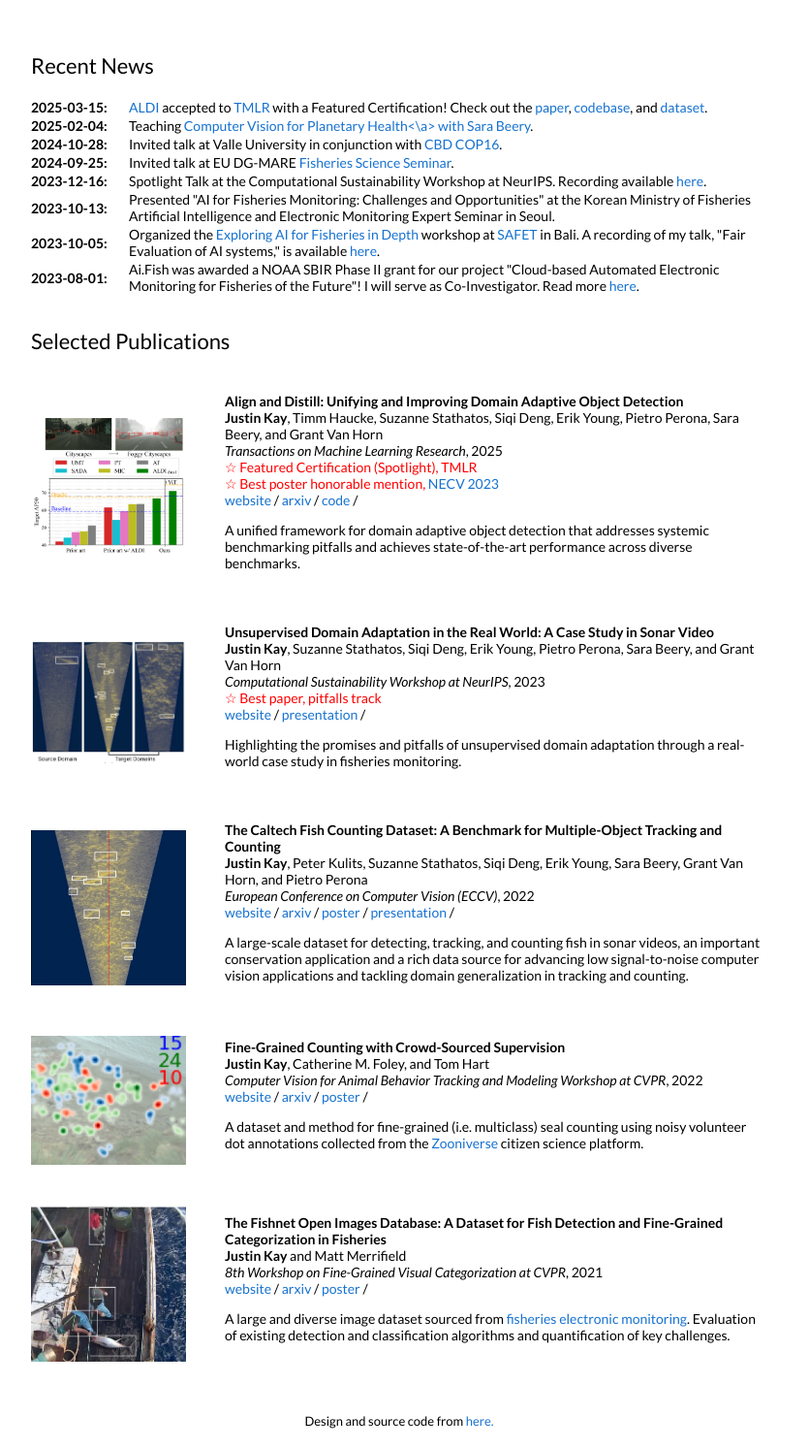
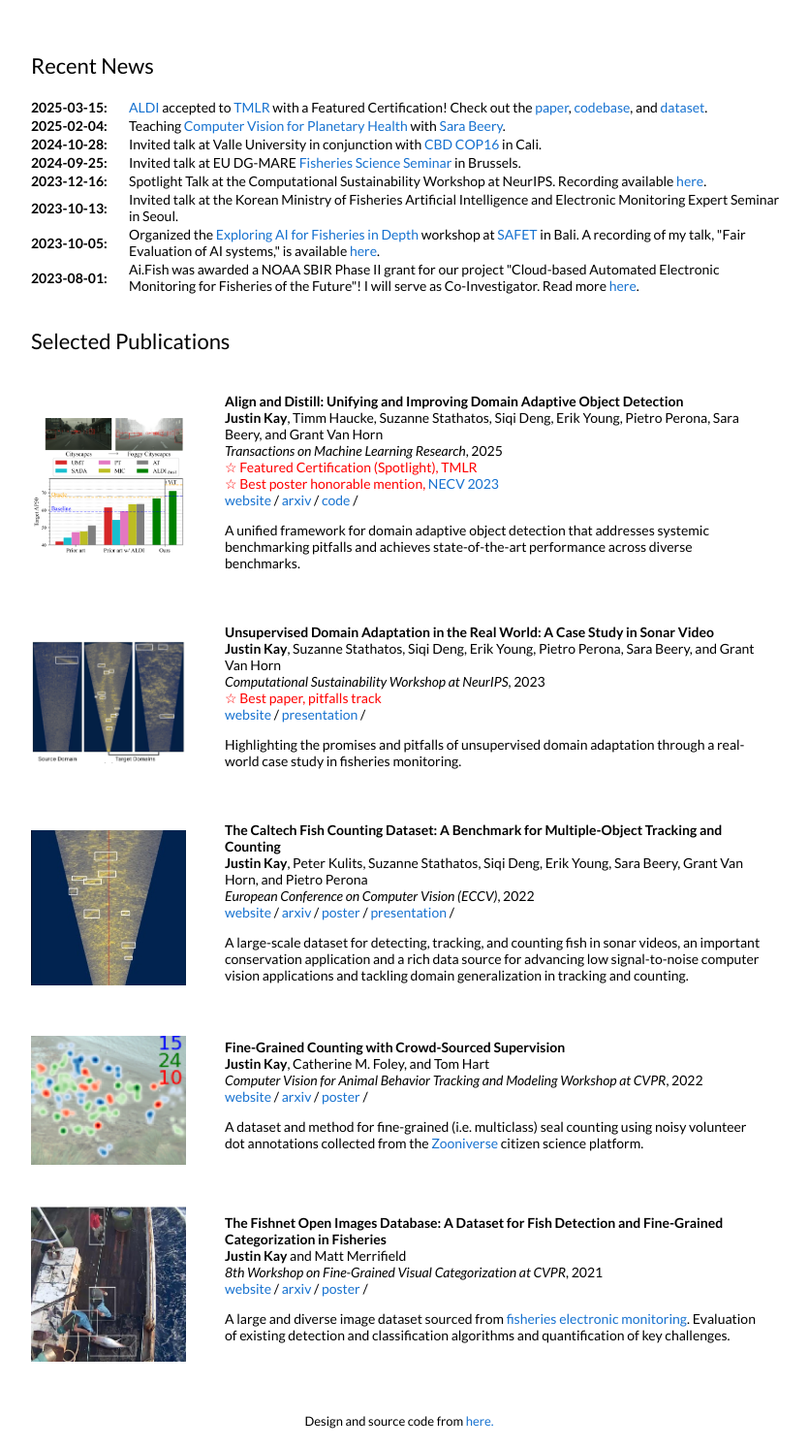
Before and after one commit to justinkay/justinkay.github.io, a Jekyll site: the page built from _posts/2024-02-20-aldi.md, in a window 1280 px wide, cut to the strip 327-1821 px from the top of the page. Shown: the whole strip at 97% size, without its empty margins (228-1063 px from the left). Built offline with Jekyll 4.4.1, drawn with Linux system fonts in a browser that asks for light colours.

Commit message:
Update news.yml

```diff
--- a/_data/news.yml
+++ b/_data/news.yml
@@ -4,15 +4,15 @@
 
 - date: 2025-02-04
   blurb: >-
-    Teaching <a href="https://cv4planet.github.io/">Computer Vision for Planetary Health<\a> with <a href="https://beerys.github.io/">Sara Beery</a>.
+    Teaching <a href="https://cv4planet.github.io/">Computer Vision for Planetary Health</a> with <a href="https://beerys.github.io/">Sara Beery</a>.
 
 - date: 2024-10-28
   blurb: >-
-    Invited talk at Valle University in conjunction with <a href="https://news.mit.edu/2024/mit-delegation-mainstreams-biodiversity-conservation-un-biodiversity-convention-cop16-1204">CBD COP16</a>.
+    Invited talk at Valle University in conjunction with <a href="https://news.mit.edu/2024/mit-delegation-mainstreams-biodiversity-conservation-un-biodiversity-convention-cop16-1204">CBD COP16</a> in Cali.
 
 - date: 2024-09-25
   blurb: >-
-    Invited talk at EU DG-MARE <a href="https://oceans-and-fisheries.ec.europa.eu/events/2024-fisheries-science-seminar-artificial-intelligence-2024-09-25_en">Fisheries Science Seminar</a>.
+    Invited talk at EU DG-MARE <a href="https://oceans-and-fisheries.ec.europa.eu/events/2024-fisheries-science-seminar-artificial-intelligence-2024-09-25_en">Fisheries Science Seminar</a> in Brussels.
 
 - date: 2023-12-16
   blurb: >-
@@ -24,7 +24,7 @@
 
 - date: 2023-10-13
   blurb: >-
-    Presented "AI for Fisheries Monitoring: Challenges and Opportunities" at the Korean Ministry of Fisheries Artificial Intelligence and Electronic Monitoring Expert Seminar in Seoul.
+    Invited talk at the Korean Ministry of Fisheries Artificial Intelligence and Electronic Monitoring Expert Seminar in Seoul.
 
 - date: 2023-10-05
   blurb: >-
```
